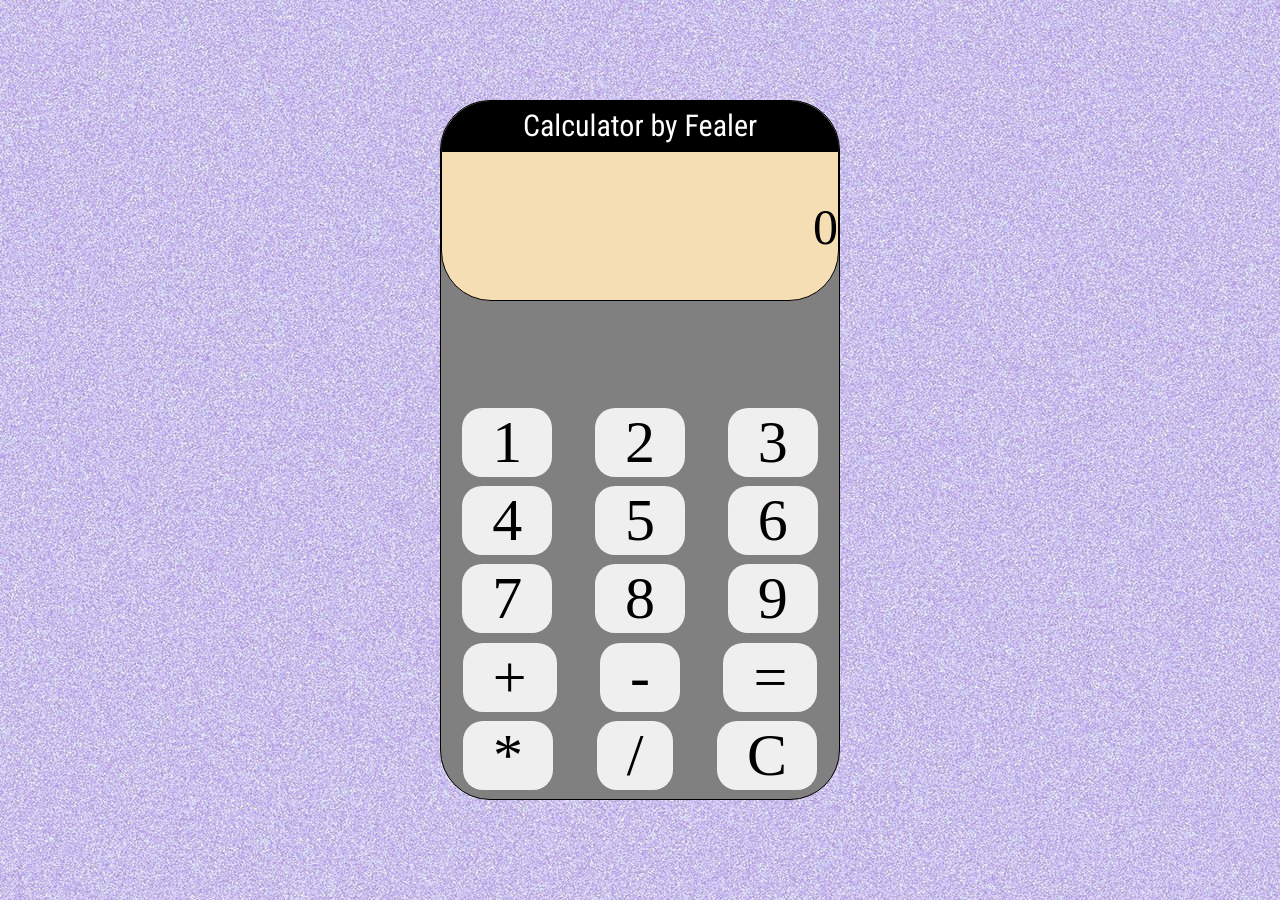
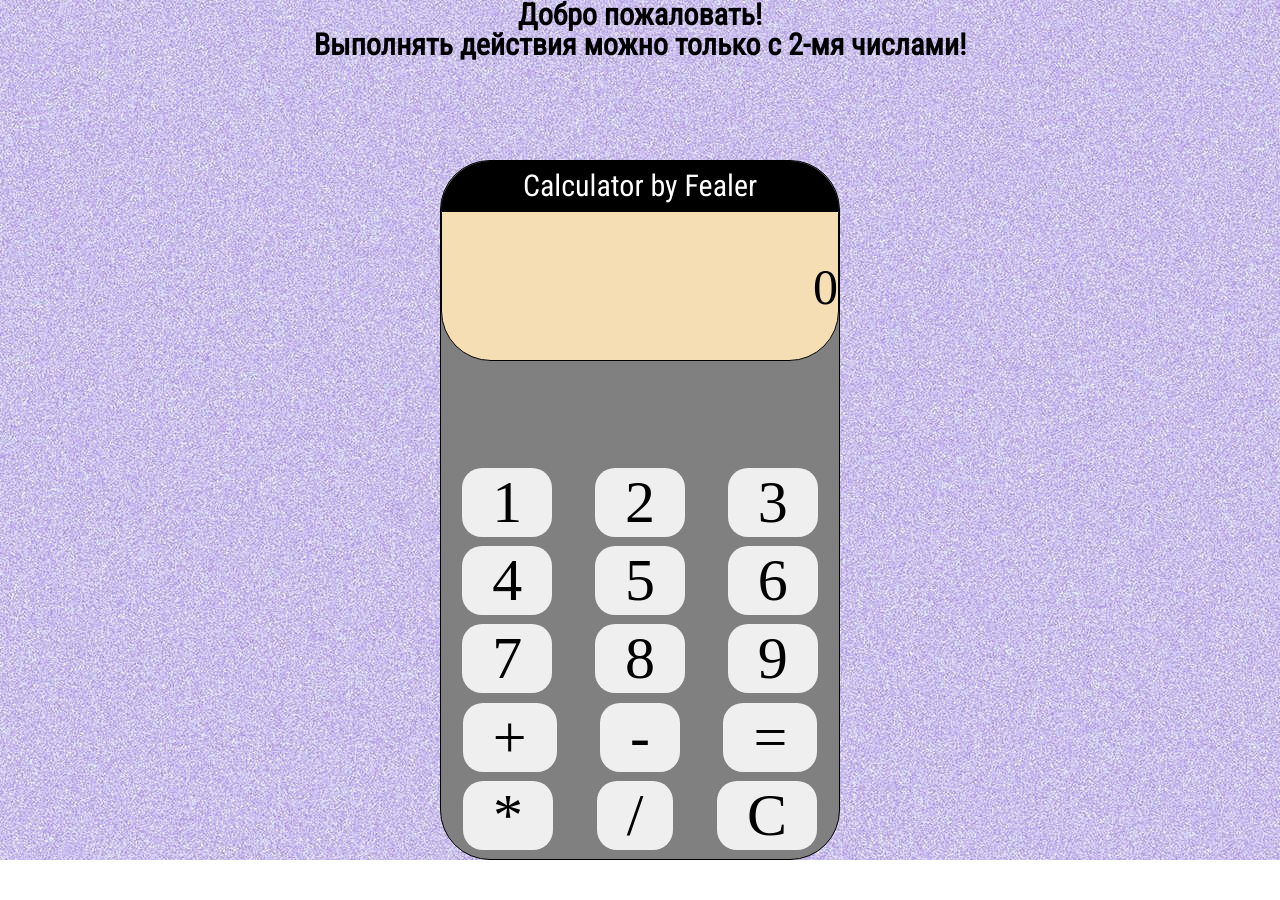
Before and after one commit to Fealerok/web-calculator, a plain HTML site: page calculator/index.html in a window 1280 px wide. After the commit the page ends 860 px from the top, so only its background shows below. Drawn offline with Linux system fonts and the light colour scheme.

Commit message:
Add files via upload

```diff
--- a/calculator/css/style.css
+++ b/calculator/css/style.css
@@ -1,5 +1,14 @@
 body{
     background: url(../img/bg.jpg);
+}
+
+.head_text{
+    display: flex;
+    flex-direction: column;
+    text-align: center;
+    font-size: 30px;
+    font-family: 'Roboto Condensed', sans-serif;
+    font-weight: bold;
 }
 
 .main_block{
--- a/calculator/index.html
+++ b/calculator/index.html
@@ -12,6 +12,10 @@
     <title>Calculator by Fealer</title>
 </head>
 <body>
+    <div class="head_text">
+        <span>Добро пожаловать!</span>
+        <span>Выполнять действия можно только с 2-мя числами!</span>
+    </div>
     <div class="main_block">
         <div class="name_results">
             <div class="block_name">
--- a/calculator/js/index.js
+++ b/calculator/js/index.js
@@ -71,6 +71,7 @@ function clearAll(){
     secondNumber = "";
     action = "";
     result.textContent = 0;
+    firstIsWrote = false;
 }
 
 function addSecondNumber(valueNum){
```
